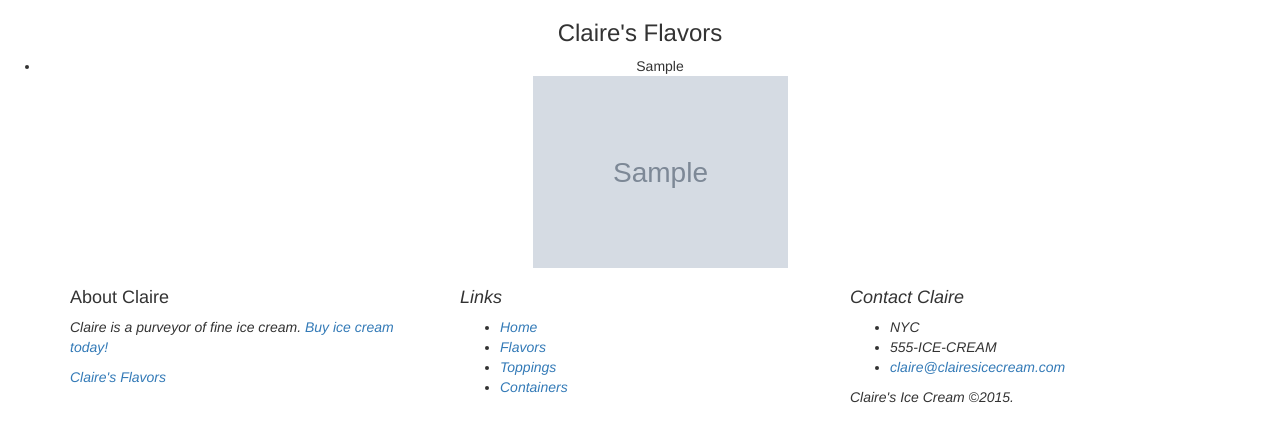
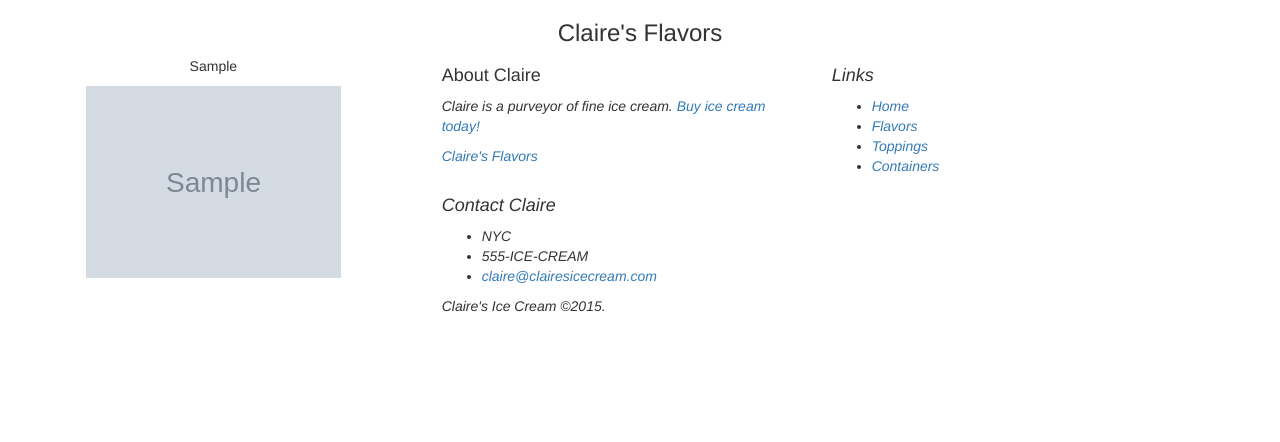
Before and after one commit to EricFries/claires-ice-cream, a Django app: page /flavors/ in a window 1280 px wide. Shown: the part 52-494 px from the top of the page. Run offline with Django 3.2, Linux system fonts and the light colour scheme; tables that the repository leaves empty hold one stand-in row (values such as "Sample post"); grey boxes marked "Sample" are stand-in pictures; some libraries are stand-ins or nearby versions.

Commit message:
put flavors in columns

```diff
--- a/ice_cream_ordering/templates/ice_cream_ordering/flavors.html
+++ b/ice_cream_ordering/templates/ice_cream_ordering/flavors.html
@@ -4,11 +4,11 @@
 
 <h3>Claire's Flavors</h3>
 
-<ul>
+<div class="col-md-4"
 	{% for f in all_flavors %}
-	    <li>{{ f.flavor }}</li>
+	    <p>{{ f.flavor }}</p>
 	   	<img src={{f.image_url}}>
 	{% endfor %}
-</ul>
+</div>
 
 {% endblock content%}
```
